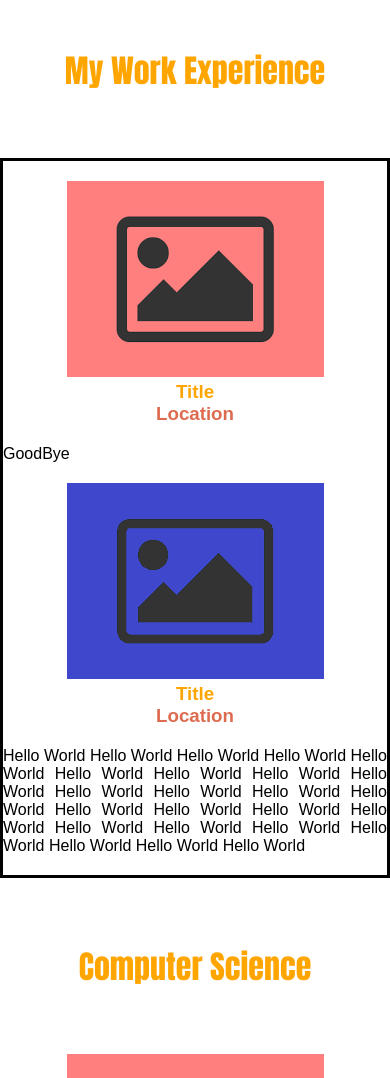
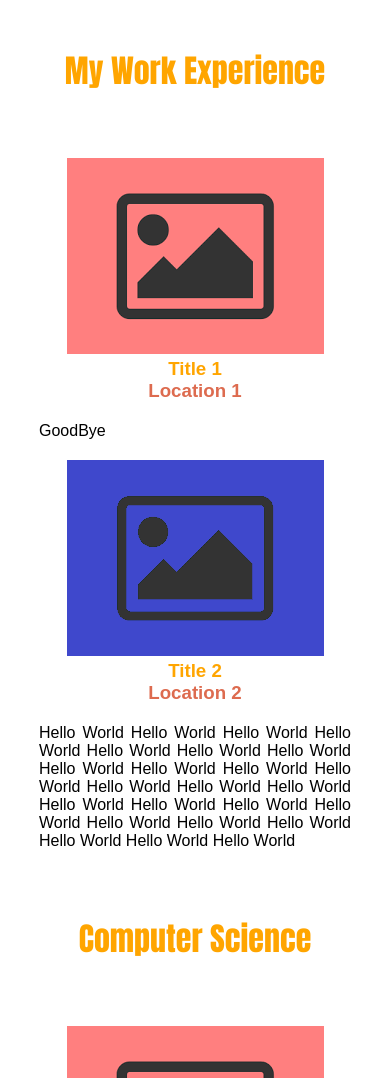
Before and after one commit to SagittariuX/SagittariuX.github.io, a plain HTML site: page index.html in a window 390 px wide. Shown: the part 1525-2603 px from the top of the page. Drawn offline with nearby package versions, Linux system fonts and the light colour scheme.

Commit message:
give more space to experience text

```diff
--- a/css/stylesheet.css
+++ b/css/stylesheet.css
@@ -148,13 +148,17 @@ h1.bannerText{
 /* All Experiences */
 
 .experience {
-  display:none;
+  display:block;
+}
+
+.experienceItem{
+  display:flex;
+  margin: 20px auto;
 }
 
 .experienceMobile {
   display:none;
   max-width: inherit;
-  border:solid;
   text-align: center;
 }
 
@@ -171,16 +175,20 @@ h3.experienceMobileLocation {
   color: #dd6b4f;
 }
 div.experienceMobileText{
-  margin-top: 20px;
+  max-width: 80%;
+  margin: 20px auto;
   text-align: justify;
 }
 
 @media only screen and (max-width: 900px){
+  .experience{
+    display:none;
+  }
+
   .experienceMobile {
     display:block;
   }
 }
-
 
 /* All compsci related things*/
 .compSci {
--- a/index.html
+++ b/index.html
@@ -53,20 +53,21 @@
 
   <!--Experiences-->
   <h1 class="wow fadeInUp" id = "goToExperience">My Work Experience</h1>
-  <div class = "experience">
+  <div class="experience">
+    <div class="experienceItem"></div>
   </div>
 
   <div class="experienceMobile">
     <div class="experienceMobileItem wow slideInLeft">
       <img class="experienceMobilePicture"/>
-      <h3 class="experienceMobileTitle">Title</h3>
-      <h3 class="experienceMobileLocation">Location</h3>
+      <h3 class="experienceMobileTitle">Title 1</h3>
+      <h3 class="experienceMobileLocation">Location 1</h3>
       <div class="experienceMobileText"></div>
     </div>
     <div class="experienceMobileItem wow slideInRight">
       <img class="experienceMobilePicture"/>
-      <h3 class="experienceMobileTitle">Title</h3>
-      <h3 class="experienceMobileLocation">Location</h3>
+      <h3 class="experienceMobileTitle">Title 2</h3>
+      <h3 class="experienceMobileLocation">Location 2</h3>
       <div class="experienceMobileText"></div>
     </div>
   </div>
```
